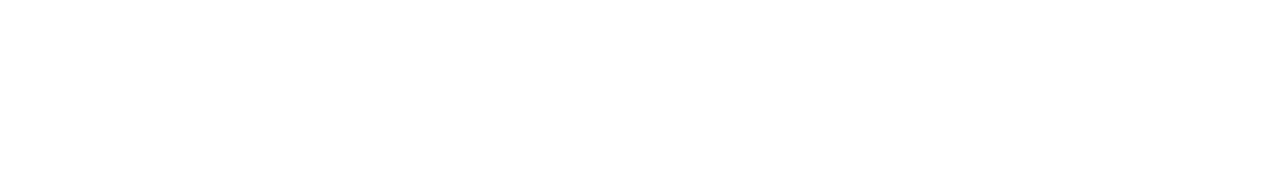
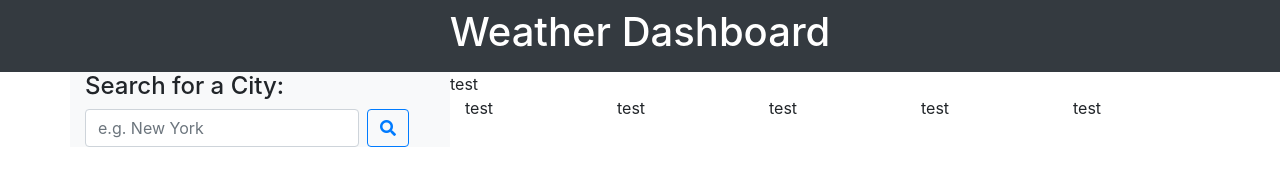
Before and after one commit to fmiusov/homework-6-weatherapp, a plain HTML site: page index.html in a window 1280 px wide. Drawn offline with nearby package versions, Linux system fonts and the light colour scheme.

Commit message:
added search bar, basic columns and rows for html to generate into, implemented fontawesome

```diff
--- a/assets/styles/style.css
+++ b/assets/styles/style.css
@@ -0,0 +1,10 @@
+h1 {
+  color: white;
+  margin-left: auto;
+  margin-right: auto;
+  left: 0;
+  right: 0;
+}
+#side-card {
+    background-color: #f8f9fa;
+}
--- a/index.html
+++ b/index.html
@@ -1,26 +1,60 @@
 <!DOCTYPE html>
-<html class="no-js">
+<html>
   <head>
     <meta charset="utf-8" />
     <meta http-equiv="X-UA-Compatible" content="IE=edge" />
-    <title></title>
+    <title>Weather Dashboard</title>
     <meta name="description" content="" />
     <meta name="viewport" content="width=device-width, initial-scale=1" />
     <link
       rel="stylesheet"
-      href="https://stackpath.bootstrapcdn.com/bootstrap/4.4.1/css/bootstrap.min.css"
-      integrity="sha384-Vkoo8x4CGsO3+Hhxv8T/Q5PaXtkKtu6ug5TOeNV6gBiFeWPGFN9MuhOf23Q9Ifjh"
+      href="https://stackpath.bootstrapcdn.com/bootstrap/4.3.1/css/bootstrap.min.css"
+    />
+    <link
+      rel="stylesheet"
+      href="https://use.fontawesome.com/releases/v5.8.1/css/all.css"
+      integrity="sha384-50oBUHEmvpQ+1lW4y57PTFmhCaXp0ML5d60M1M7uH2+nqUivzIebhndOJK28anvf"
       crossorigin="anonymous"
+    />
+    <link
+      href="https://fonts.googleapis.com/css?family=Open+Sans&display=swap"
+      rel="stylesheet"
     />
     <link rel="stylesheet" href="assets/styles/style.css" />
   </head>
   <body>
-
-
-
-
-
-
+    <nav class="navbar navbar-dark bg-dark">
+      <h1>Weather Dashboard</h1>
+    </nav>
+    <div class="container">
+      <div class="row">
+        <div id="side-card" class="col-4">
+          <h4>Search for a City:</h4>
+          <form class="form-inline">
+            <input
+              id="city-search"
+              class="form-control mr-sm-2"
+              type="search"
+              placeholder="e.g. New York"
+              aria-label="Search"
+            />
+            <button id ="submit-city" class="btn btn-outline-primary my-2 my-sm-0" type="submit">
+              <i class="fas fa-search"></i>
+            </button>
+          </form>
+        </div>
+        <div id="main-area" class="col-8">
+          <div id="city-forecast" class="row">test</div>
+          <div id="week-forecast" class="row">
+            <div class="col">test</div>
+            <div class="col">test</div>
+            <div class="col">test</div>
+            <div class="col">test</div>
+            <div class="col">test</div>
+          </div>
+        </div>
+      </div>
+    </div>
     <script
       src="https://code.jquery.com/jquery-3.4.1.slim.min.js"
       integrity="sha384-J6qa4849blE2+poT4WnyKhv5vZF5SrPo0iEjwBvKU7imGFAV0wwj1yYfoRSJoZ+n"
```
Also changed, not shown: assets/scripts/script.js (+26 -0 lines).
